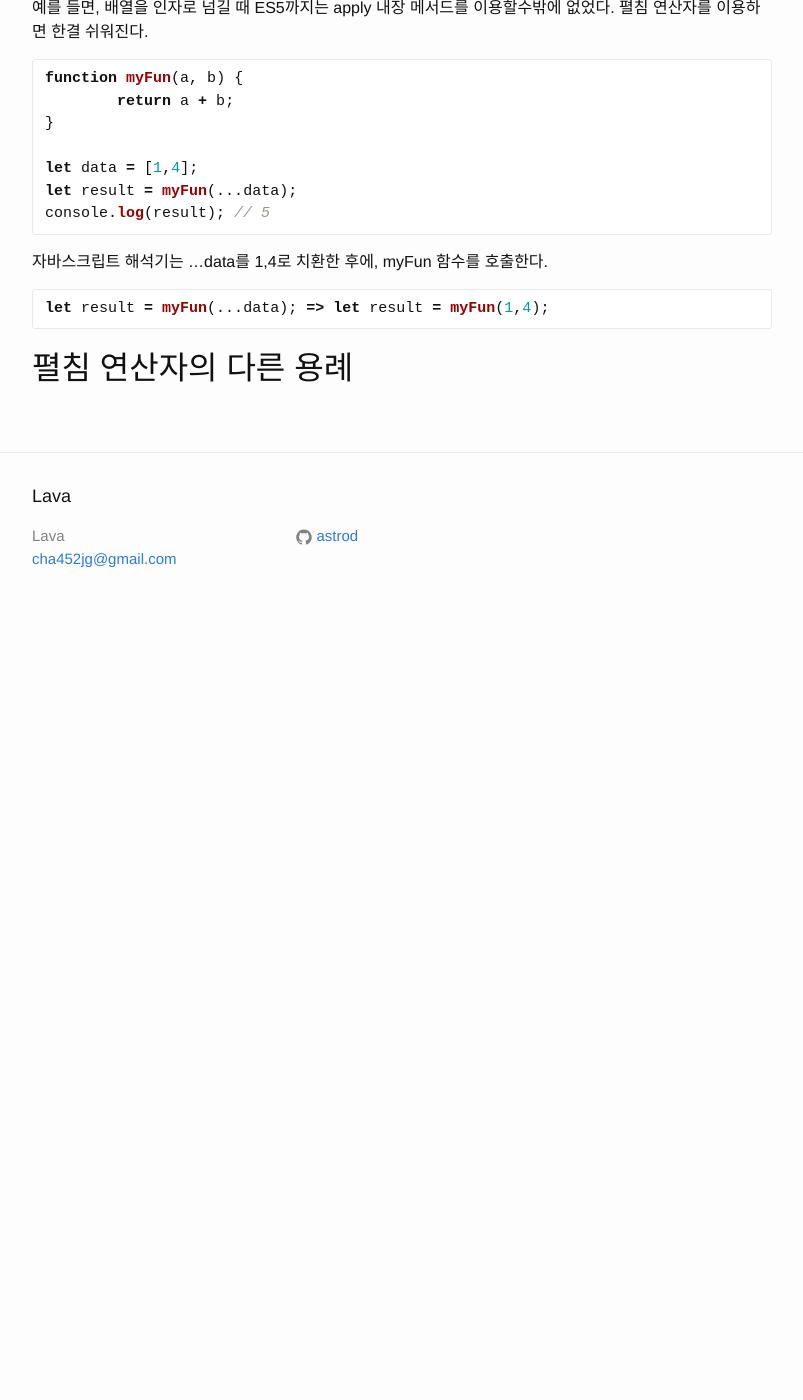
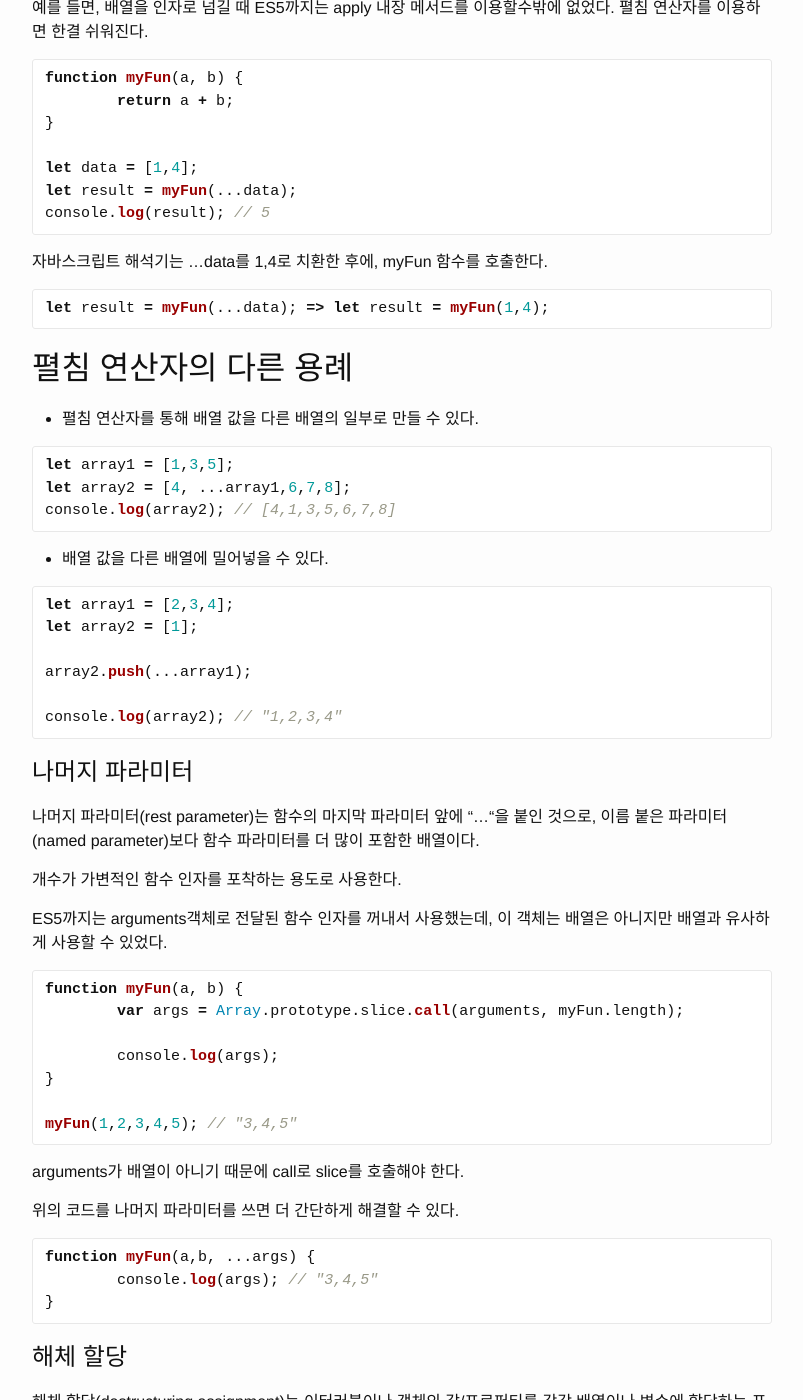
Before and after one commit to astrod/astrod.github.com, a Jekyll site: the page built from _posts/2016-03-17-ECMAScript 6 길들이기 : 문법 맛보기.md, in a window 1280 px wide and 1400 px high, scrolled down 3183 px. Shown: the whole window, without its empty margins (238-1041 px from the left). Built offline with Jekyll 4.4.1, drawn with Linux system fonts in a browser that asks for light colours; before the commit the page ends 3813 px from its top, so only the background shows below that; some of the changed text lies outside the part shown.

Commit message:
modified:   "_posts/2016-03-17-ECMAScript 6 \352\270\270\353\223\244\354\235\264\352\270\260 : \353\254\270\353\262\225 \353\247\233\353\263\264\352\270\260.md"

```diff
--- a/_posts/2016-03-17-ECMAScript 6 길들이기 : 문법 맛보기.md
+++ b/_posts/2016-03-17-ECMAScript 6 길들이기 : 문법 맛보기.md
@@ -143,3 +143,115 @@ let result = myFun(...data); => let result = myFun(1,4);
 ~~~
 
 ## 펼침 연산자의 다른 용례
+- 펼침 연산자를 통해 배열 값을 다른 배열의 일부로 만들 수 있다.
+
+~~~javascript
+let array1 = [1,3,5];
+let array2 = [4, ...array1,6,7,8];
+console.log(array2); // [4,1,3,5,6,7,8]
+~~~
+
+- 배열 값을 다른 배열에 밀어넣을 수 있다.
+
+~~~javascript
+let array1 = [2,3,4];
+let array2 = [1];
+
+array2.push(...array1);
+
+console.log(array2); // "1,2,3,4"
+~~~
+
+# 나머지 파라미터
+나머지 파라미터(rest parameter)는 함수의 마지막 파라미터 앞에 "..."을 붙인 것으로, 이름 붙은 파라미터(named parameter)보다 함수 파라미터를 더 많이 포함한 배열이다.
+
+개수가 가변적인 함수 인자를 포착하는 용도로 사용한다.
+
+ES5까지는 arguments객체로 전달된 함수 인자를 꺼내서 사용했는데, 이 객체는 배열은 아니지만 배열과 유사하게 사용할 수 있었다.
+
+~~~javascript
+function myFun(a, b) {
+	var args = Array.prototype.slice.call(arguments, myFun.length);
+
+	console.log(args);
+}
+
+myFun(1,2,3,4,5); // "3,4,5"
+~~~
+arguments가 배열이 아니기 때문에 call로 slice를 호출해야 한다.
+
+위의 코드를 나머지 파라미터를 쓰면 더 간단하게 해결할 수 있다.
+
+~~~javascript
+function myFun(a,b, ...args) {
+	console.log(args); // "3,4,5"
+}
+~~~
+
+# 해체 할당
+해체 할당(destructuring assignment)는 이터러블이나 객체의 값/프로퍼티를 각각 배열이나 변수에 할당하는 표현식이다.
+
+## 배열 해체 할당
+이터러블 객체에서 값을 추출하여 변수에 할당한다. 배열 생성 리터럴과 비슷하여 이렇게 부른다. 이전에는 배열에 값을 할당하려면 이렇게 했었다.
+
+~~~javascript
+var myArray = [1,2,3];
+var a = myArray[0];
+var b = myArray[1];
+var c = myArray[2];
+~~~
+
+이것이 ES6에서는 이렇게 변화되었다.
+
+~~~javascript
+let arr = [1,2,3];
+let a,b,c;
+[a,b,c] = arr; // 배열 해제 할당 구문
+~~~
+
+더 짧게 줄일 수도 있다.
+~~~javascript
+let [a,b,c] = [1,2,3];
+~~~
+
+할당 없이 값을 건너뛰는 것도 가능하다.
+
+~~~javascript
+let [a, , b] = [1, 2, 3];
+console.log(a); // 1
+console.log(c); // 3
+~~~
+
+나머지 연산자를 사용할 수도 있다.
+
+~~~javascript
+let [a, ...b] = [1, 2, 3,4,5,6];
+console.log(b); // 2,3,4,5,6
+~~~
+
+## 객체 해체 할당
+객체 해체 할당은 객체 프로퍼티 값을 추출하여 변수에 할당한다.
+
+ES5 이전에는 객체 프로퍼티 값을 변수에 할당하려면 방법이 이것 뿐이었다.
+
+~~~javascript
+var obj = {"name" : "민호", "age" : 23};
+var name = obj.name;
+ver age = obj.age;
+~~~
+
+ES6부터는 객체 해체 할당문으로 해결할 수 있다.
+
+~~~javascript
+var obj = {"name" : "민호", "age" : 23};
+let name, age;
+({name, age} = object); // 배열 해체 할당 구문
+~~~
+
+객체 프로퍼티와 변수명은 반드시 같아야 한다. 만약 달리 하고 싶을 때는 다음처럼 하면 된다.
+
+~~~javascript
+var obj = {"name" : "민호", "age" : 23};
+let x, y;
+({name : x, age : y} = object);
+~~~
```
